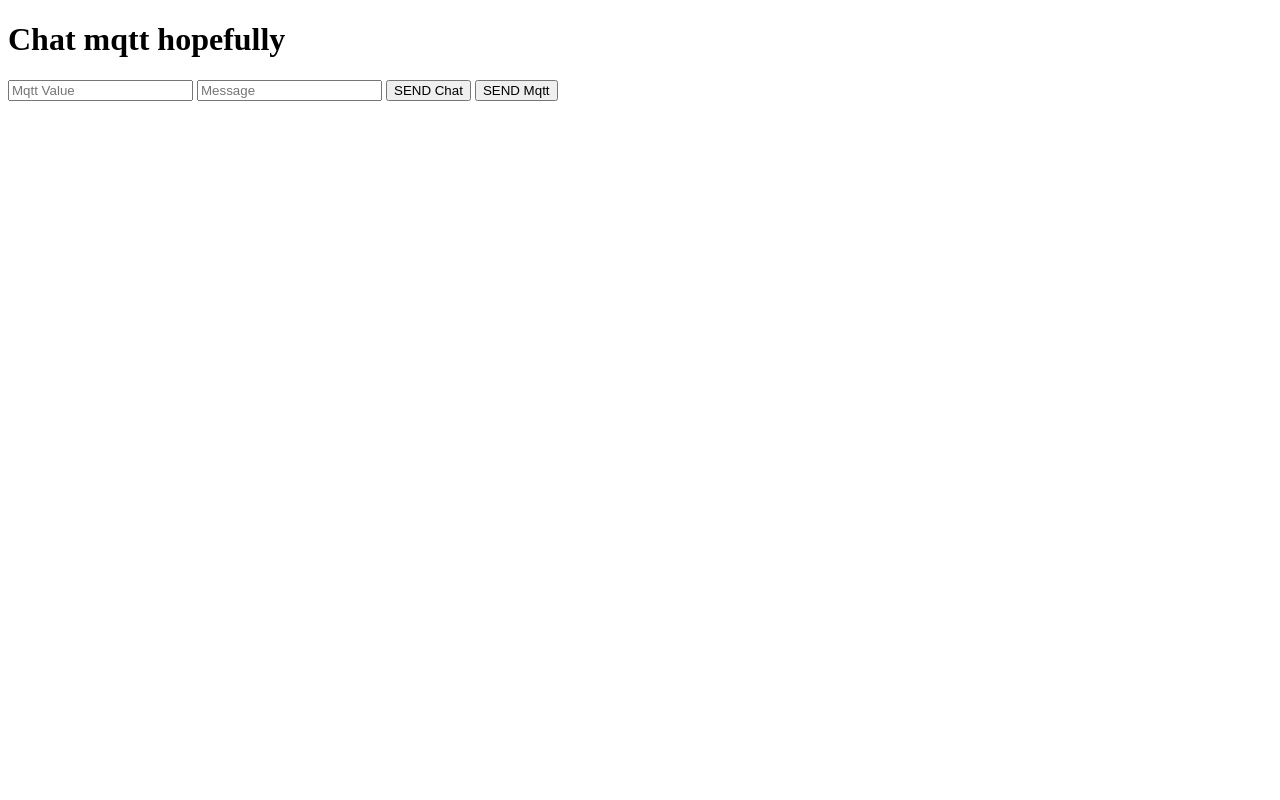
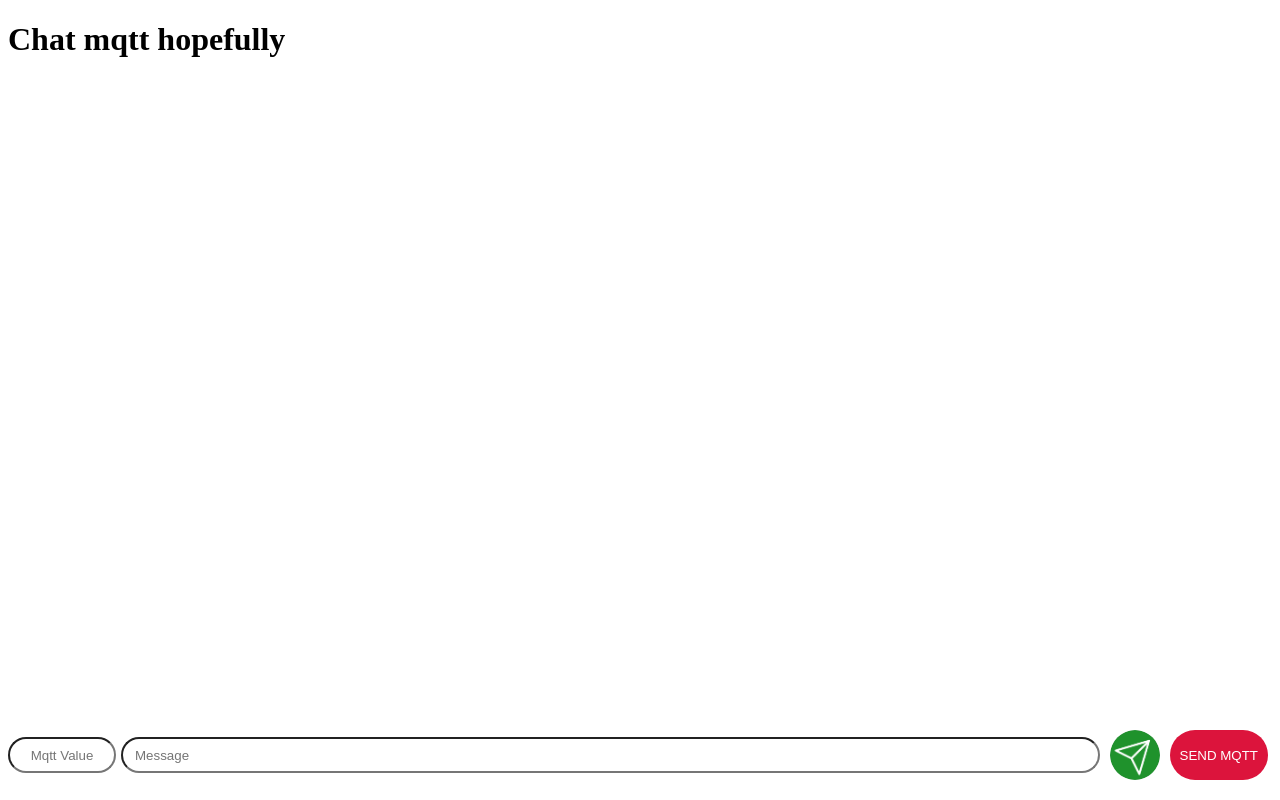
Before and after one commit to fdeedat969/MQTT-Chat-App-, a website: page public/index.html in a window 1280 px wide. Drawn offline with nearby package versions, Linux system fonts and the light colour scheme; no server answers.

Commit message:
Add files via upload

```diff
--- a/public/index.html
+++ b/public/index.html
@@ -1,10 +1,10 @@
 <!DOCTYPE html>
-<html lang="en">
-<style src="styles.css"></style>
+<html>
 <head>
     <meta charset="UTF-8">
     <meta http-equiv="X-UA-Compatible" content="IE=edge">
     <meta name="viewport" content="width=device-width, initial-scale=1.0">
+    <link rel="stylesheet" href="styles.css">
     <title>IoT Coba-coba</title>
 </head>
 <body>
@@ -14,10 +14,12 @@
             <p id="output-mqtt"></p>
             <div id="output-message"></div>
         </div>
-        <input id="handle" type="text" placeholder="Mqtt Value">
-        <input id="message" type="text" placeholder="Message">
-        <button id="sendChat">SEND Chat</button>
-        <button id="sendMqtt">SEND Mqtt</button>
+        <div class="kolomChat">
+            <input class="mqttVal" id="handle" type="text" placeholder="Mqtt Value">
+            <input class="pesan" id="message" type="text" placeholder="Message">
+            <button class="kirim" id="sendChat"></button>
+            <button class="mqttSen" id="sendMqtt">SEND MQTT</button>
+        </div>
     </div>
 </body>
 <script src="https://cdn.socket.io/4.6.0/socket.io.min.js" integrity="sha384-c79GN5VsunZvi+Q/WObgk2in0CbZsHnjEqvFxC5DxHn9lTfNce2WW6h2pH6u/kF+" crossorigin="anonymous"></script>
--- a/public/styles.css
+++ b/public/styles.css
@@ -0,0 +1,52 @@
+.kolomChat {
+    display: flex;
+    align-items: center;
+    position: absolute;
+    bottom: 20px;
+    width: 100%;
+}
+.mqttVal {
+    width: 100px;
+    height: 30px;
+    border-radius: 30px;
+}
+.mqttVal::placeholder {
+    text-align: center;
+}
+
+.pesan {
+    flex-grow: 1;
+    height: 30px;
+    border-radius: 30px;
+    margin: 0 5px 0 5px;
+}
+.pesan::placeholder {
+    padding-left: 10px;
+}
+
+.kirim {
+    background-image: url("kirim.png");
+    background-color: transparent;
+    background-size: cover;
+    width: 50px;
+    height: 50px;
+    border-radius: 100%;
+    border: none;
+    margin-left: 5px;
+    margin-right: 5px;
+}
+.kirim:hover{
+    background-image: url("kirimHover.png");
+}
+
+.mqttSen {
+    background-color: crimson;
+    color: white;
+    border: none;
+    border-radius: 50px;
+    height: 50px;
+    margin-right: 20px;
+    margin-left: 5px;
+    padding-left: 10px;
+    padding-right: 10px;
+}
```
Also changed, not shown: public/kirim.png (added), public/kirimHover.png (added), public/script.js (line endings or trailing spaces).
